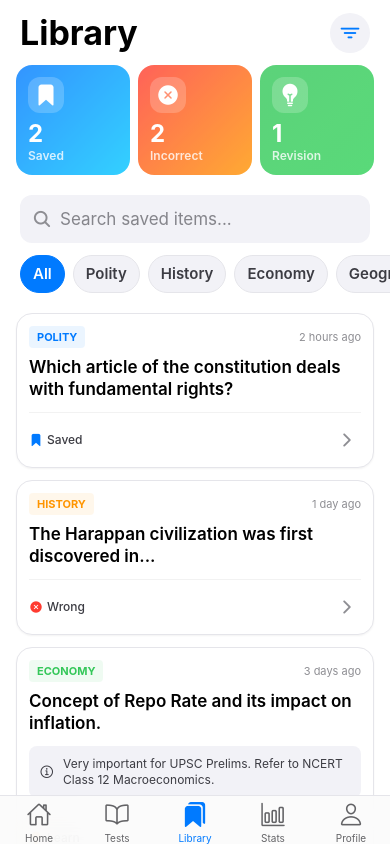
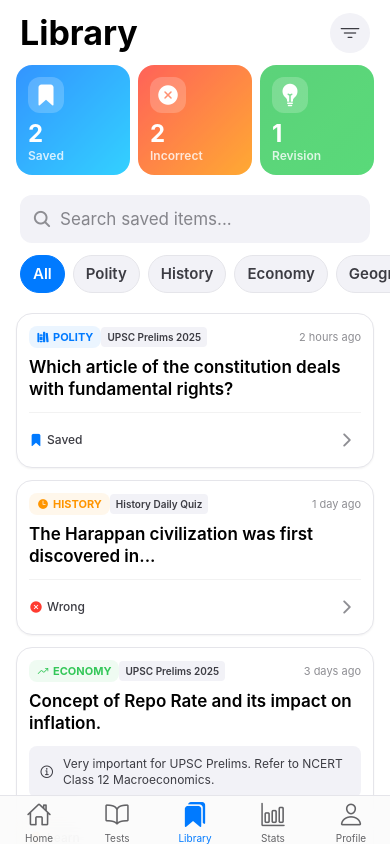
Before and after one commit to rahulnehra452/test-series-pro, a React Native app: screen /Library in a window 390 px wide. Built offline with nearby package versions, Linux system fonts and the light colour scheme.

Commit message:
Auto save

```diff
--- a/src/screens/LibraryScreen.tsx
+++ b/src/screens/LibraryScreen.tsx
@@ -8,6 +8,8 @@ import {
   Dimensions,
   FlatList,
   Platform,
+  Modal,
+  TouchableWithoutFeedback,
 } from 'react-native';
 import { useSafeAreaInsets } from 'react-native-safe-area-context';
 import { useTheme } from '../contexts/ThemeContext';
@@ -17,6 +19,7 @@ import { Input } from '../components/common/Input';
 import { Ionicons } from '@expo/vector-icons';
 import { LinearGradient } from 'expo-linear-gradient';
 import Animated, { FadeInDown, Layout } from 'react-native-reanimated';
+import { getSubjectDetails } from '../utils/subjectIcons';
 
 // Types
 interface KnowledgeItem {
@@ -27,10 +30,12 @@ interface KnowledgeItem {
   type: 'saved' | 'wrong' | 'learn';
   date: string;
   note?: string;
+  exam?: string;
 }
 
 // Mock Data
 const SUBJECTS = ['All', 'Polity', 'History', 'Economy', 'Geography', 'Quant', 'Current Affairs'];
+const EXAMS = ['All Exams', 'UPSC Prelims 2025', 'CSAT 2025', 'History Daily Quiz', 'Mains 2024'];
 
 const MOCK_DATA: KnowledgeItem[] = [
   {
@@ -40,6 +45,7 @@ const MOCK_DATA: KnowledgeItem[] = [
     difficulty: 'Medium',
     type: 'saved',
     date: '2 hours ago',
+    exam: 'UPSC Prelims 2025',
   },
   {
     id: '2',
@@ -48,6 +54,7 @@ const MOCK_DATA: KnowledgeItem[] = [
     difficulty: 'Easy',
     type: 'wrong',
     date: '1 day ago',
+    exam: 'History Daily Quiz',
   },
   {
     id: '3',
@@ -57,6 +64,7 @@ const MOCK_DATA: KnowledgeItem[] = [
     type: 'learn',
     date: '3 days ago',
     note: 'Very important for UPSC Prelims. Refer to NCERT Class 12 Macroeconomics.',
+    exam: 'UPSC Prelims 2025',
   },
   {
     id: '4',
@@ -65,6 +73,7 @@ const MOCK_DATA: KnowledgeItem[] = [
     difficulty: 'Easy',
     type: 'saved',
     date: '4 days ago',
+    exam: 'Mains 2024',
   },
   {
     id: '5',
@@ -73,6 +82,7 @@ const MOCK_DATA: KnowledgeItem[] = [
     difficulty: 'Hard',
     type: 'wrong',
     date: '1 week ago',
+    exam: 'CSAT 2025',
   },
 ];
 
@@ -114,18 +124,22 @@ export default function LibraryScreen() {
   const { colors, isDark } = useTheme();
   const insets = useSafeAreaInsets();
   const [selectedSubject, setSelectedSubject] = useState('All');
+  const [selectedExam, setSelectedExam] = useState('All Exams');
+  const [modalVisible, setModalVisible] = useState(false);
   const [selectedType, setSelectedType] = useState<string | null>(null);
   const [searchQuery, setSearchQuery] = useState('');
 
   const filteredItems = useMemo(() => {
     return MOCK_DATA.filter(item => {
       const matchesSubject = selectedSubject === 'All' || item.subject === selectedSubject;
+      const matchesExam = selectedExam === 'All Exams' || item.exam === selectedExam;
       const matchesType = !selectedType || item.type === selectedType;
       const matchesSearch = item.question.toLowerCase().includes(searchQuery.toLowerCase()) ||
-        item.subject.toLowerCase().includes(searchQuery.toLowerCase());
-      return matchesSubject && matchesType && matchesSearch;
+        item.subject.toLowerCase().includes(searchQuery.toLowerCase()) ||
+        (item.exam && item.exam.toLowerCase().includes(searchQuery.toLowerCase()));
+      return matchesSubject && matchesType && matchesSearch && matchesExam;
     });
-  }, [selectedSubject, selectedType, searchQuery]);
+  }, [selectedSubject, selectedType, searchQuery, selectedExam]);
 
   const stats = useMemo(() => ({
     saved: MOCK_DATA.filter(i => i.type === 'saved').length,
@@ -133,18 +147,12 @@ export default function LibraryScreen() {
     learn: MOCK_DATA.filter(i => i.type === 'learn').length,
   }), []);
 
-  const getSubjectColor = (subject: string) => {
-    switch (subject) {
-      case 'Polity': return '#007AFF';
-      case 'History': return '#FF9500';
-      case 'Economy': return '#34C759';
-      case 'Geography': return '#AF52DE';
-      case 'Quant': return '#FF3B30';
-      default: return colors.primary;
-    }
-  };
+  // Helper function removed in favor of getSubjectDetails utility
 
-  const renderItem = ({ item, index }: { item: KnowledgeItem, index: number }) => (
+  const renderItem = ({ item, index }: { item: KnowledgeItem, index: number }) => {
+    const subjectDetails = getSubjectDetails(item.subject);
+
+    return (
       <Animated.View
         key={item.id}
         entering={FadeInDown.delay(index * 100)}
@@ -159,9 +167,15 @@ export default function LibraryScreen() {
         >
           <Card style={[styles.itemCard, { borderColor: colors.border }]}>
             <View style={styles.itemHeader}>
-            <View style={[styles.subjectTag, { backgroundColor: getSubjectColor(item.subject) + '15' }]}>
-              <Text style={[styles.subjectTagText, { color: getSubjectColor(item.subject) }]}>{item.subject}</Text>
+              <View style={[styles.subjectTag, { backgroundColor: subjectDetails.color + '15' }]}>
+                <Ionicons name={subjectDetails.icon} size={12} color={subjectDetails.color} style={{ marginRight: 4 }} />
+                <Text style={[styles.subjectTagText, { color: subjectDetails.color }]}>{item.subject}</Text>
               </View>
+              {item.exam && (
+                <View style={[styles.examTag, { backgroundColor: colors.secondaryBackground }]}>
+                  <Text style={[styles.examTagText, { color: colors.textSecondary }]}>{item.exam}</Text>
+                </View>
+              )}
               <Text style={[styles.itemDate, { color: colors.textTertiary }]}>{item.date}</Text>
             </View>
 
@@ -197,13 +211,66 @@ export default function LibraryScreen() {
         </TouchableOpacity>
       </Animated.View>
     );
+  };
+
+  const renderEmptyState = () => {
+    let iconName = 'library-outline';
+    let message = 'Your library is empty';
+    let subtext = 'Start taking tests to build your knowledge base';
+
+    if (searchQuery) {
+      iconName = 'search-outline';
+      message = `No results for "${searchQuery}"`;
+      subtext = 'Try a different search term';
+    } else if (selectedExam !== 'All Exams') {
+      iconName = 'filter-outline';
+      message = `No items in ${selectedExam}`;
+      subtext = 'Try selecting a different exam filter';
+    } else if (selectedSubject !== 'All') {
+      iconName = 'albums-outline';
+      message = `No items in ${selectedSubject}`;
+      subtext = 'Try a different subject';
+    } else if (selectedType === 'saved') {
+      iconName = 'bookmark-outline';
+      message = 'No Saved Questions';
+      subtext = 'Bookmark questions during tests to review them here';
+    } else if (selectedType === 'wrong') {
+      iconName = 'close-circle-outline';
+      message = 'No Incorrect Answers';
+      subtext = 'Great job! You haven\'t missed any questions yet';
+    } else if (selectedType === 'learn') {
+      iconName = 'bulb-outline';
+      message = 'Nothing to Revise';
+      subtext = 'Mark questions for revision to see them here';
+    }
+
+    return (
+      <View style={styles.emptyState}>
+        <View style={[styles.emptyIconBg, { backgroundColor: colors.secondaryBackground }]}>
+          <Ionicons name={iconName as any} size={32} color={colors.primary} />
+        </View>
+        <Text style={[styles.emptyText, { color: colors.text }]}>{message}</Text>
+        <Text style={[styles.emptySubtext, { color: colors.textTertiary }]}>{subtext}</Text>
+      </View>
+    );
+  };
 
   return (
     <View style={[styles.container, { backgroundColor: colors.background }]}>
       <View style={[styles.header, { paddingTop: insets.top + spacing.md }]}>
         <Text style={[styles.title, { color: colors.text }]}>Library</Text>
-        <TouchableOpacity style={[styles.iconButton, { backgroundColor: colors.secondaryBackground }]}>
-          <Ionicons name="filter" size={20} color={colors.primary} />
+        <TouchableOpacity
+          style={[
+            styles.iconButton,
+            { backgroundColor: selectedExam !== 'All Exams' ? colors.primary + '20' : colors.secondaryBackground }
+          ]}
+          onPress={() => setModalVisible(true)}
+        >
+          <Ionicons
+            name={selectedExam !== 'All Exams' ? "filter" : "filter-outline"}
+            size={20}
+            color={selectedExam !== 'All Exams' ? colors.primary : colors.textSecondary}
+          />
         </TouchableOpacity>
       </View>
 
@@ -250,8 +317,8 @@ export default function LibraryScreen() {
           />
         </View>
 
-        {/* Categories */}
         <View style={styles.categoryWrap}>
+          {/* Subject Chips Only - Exam Chips Moved to Modal */}
           <ScrollView horizontal showsHorizontalScrollIndicator={false} contentContainerStyle={styles.subjectList}>
             {SUBJECTS.map(subject => (
               <TouchableOpacity
@@ -281,16 +348,70 @@ export default function LibraryScreen() {
           {filteredItems.length > 0 ? (
             filteredItems.map((item, index) => renderItem({ item, index }))
           ) : (
-            <View style={styles.emptyState}>
-              <Ionicons name="search-outline" size={64} color={colors.border} />
-              <Text style={[styles.emptyText, { color: colors.textTertiary }]}>No items found matching your search</Text>
-            </View>
+            renderEmptyState()
           )}
         </View>
 
         {/* Bottom Spacing */}
         <View style={{ height: 100 }} />
       </ScrollView>
+
+      {/* Filter Modal */}
+      <Modal
+        animationType="fade"
+        transparent={true}
+        visible={modalVisible}
+        onRequestClose={() => setModalVisible(false)}
+      >
+        <TouchableOpacity
+          style={styles.modalOverlay}
+          activeOpacity={1}
+          onPress={() => setModalVisible(false)}
+        >
+          <TouchableWithoutFeedback>
+            <View style={[styles.modalContent, { backgroundColor: isDark ? '#1C1C1E' : '#FFF', paddingBottom: insets.bottom + 20 }]}>
+              <View style={styles.modalHeader}>
+                <Text style={[styles.modalTitle, { color: colors.text }]}>Filter by Exam</Text>
+                <TouchableOpacity
+                  onPress={() => setModalVisible(false)}
+                  style={[styles.closeButton, { backgroundColor: colors.secondaryBackground }]}
+                >
+                  <Ionicons name="close" size={20} color={colors.text} />
+                </TouchableOpacity>
+              </View>
+
+              <ScrollView contentContainerStyle={styles.modalScroll}>
+                {EXAMS.map((exam) => (
+                  <TouchableOpacity
+                    key={exam}
+                    style={[
+                      styles.modalOption,
+                      { backgroundColor: exam === selectedExam ? colors.primary + '15' : 'transparent' }
+                    ]}
+                    onPress={() => {
+                      setSelectedExam(exam);
+                      setModalVisible(false);
+                    }}
+                  >
+                    <Text style={[
+                      styles.modalOptionText,
+                      {
+                        color: exam === selectedExam ? colors.primary : colors.text,
+                        fontWeight: exam === selectedExam ? '700' : '500'
+                      }
+                    ]}>
+                      {exam}
+                    </Text>
+                    {exam === selectedExam && (
+                      <Ionicons name="checkmark-circle" size={20} color={colors.primary} />
+                    )}
+                  </TouchableOpacity>
+                ))}
+              </ScrollView>
+            </View>
+          </TouchableWithoutFeedback>
+        </TouchableOpacity>
+      </Modal>
     </View>
   );
 }
@@ -305,6 +426,27 @@ const styles = StyleSheet.create({
     alignItems: 'center',
     paddingHorizontal: spacing.lg,
     paddingBottom: spacing.md,
+  },
+  subjectTag: {
+    flexDirection: 'row',
+    alignItems: 'center',
+    paddingHorizontal: 8,
+    paddingVertical: 4,
+    borderRadius: borderRadius.sm,
+  },
+  emptyIconBg: {
+    width: 64,
+    height: 64,
+    borderRadius: 32,
+    alignItems: 'center',
+    justifyContent: 'center',
+    marginBottom: spacing.sm,
+  },
+  emptySubtext: {
+    ...typography.caption1,
+    marginTop: 4,
+    textAlign: 'center',
+    maxWidth: 250,
   },
   title: {
     ...typography.largeTitle,
@@ -387,6 +529,16 @@ const styles = StyleSheet.create({
     ...typography.subhead,
     fontWeight: '600',
   },
+  examChip: {
+    paddingHorizontal: 12,
+    paddingVertical: 6,
+    borderRadius: 8,
+    marginRight: 8,
+  },
+  examChipText: {
+    fontSize: 12,
+    fontWeight: '600',
+  },
   listSection: {
     paddingHorizontal: spacing.base,
     gap: spacing.md,
@@ -401,18 +553,24 @@ const styles = StyleSheet.create({
     alignItems: 'center',
     marginBottom: 8,
   },
-  subjectTag: {
-    paddingHorizontal: 8,
-    paddingVertical: 4,
-    borderRadius: borderRadius.xs,
-  },
+
   subjectTagText: {
     fontSize: 11,
     fontWeight: '700',
     textTransform: 'uppercase',
   },
+  examTag: {
+    paddingHorizontal: 6,
+    paddingVertical: 4,
+    borderRadius: borderRadius.xs,
+  },
+  examTagText: {
+    fontSize: 10,
+    fontWeight: '600',
+  },
   itemDate: {
     ...typography.caption2,
+    marginLeft: 'auto',
   },
   itemQuestion: {
     ...typography.body,
@@ -431,6 +589,60 @@ const styles = StyleSheet.create({
   noteText: {
     ...typography.caption1,
     flex: 1,
+  },
+  // Modal Styles
+  modalOverlay: {
+    flex: 1,
+    backgroundColor: 'rgba(0,0,0,0.6)',
+    justifyContent: 'flex-end',
+  },
+  modalContent: {
+    borderTopLeftRadius: 24,
+    borderTopRightRadius: 24,
+    maxHeight: '70%',
+    shadowColor: "#000",
+    shadowOffset: {
+      width: 0,
+      height: -4,
+    },
+    shadowOpacity: 0.25,
+    shadowRadius: 8,
+    elevation: 5,
+  },
+  modalHeader: {
+    flexDirection: 'row',
+    justifyContent: 'space-between',
+    alignItems: 'center',
+    paddingHorizontal: spacing.lg,
+    paddingVertical: spacing.md,
+    borderBottomWidth: 1,
+    borderBottomColor: 'rgba(0,0,0,0.05)',
+  },
+  modalTitle: {
+    fontSize: 18,
+    fontWeight: '700',
+  },
+  closeButton: {
+    width: 32,
+    height: 32,
+    borderRadius: 16,
+    alignItems: 'center',
+    justifyContent: 'center',
+  },
+  modalScroll: {
+    padding: spacing.md,
+  },
+  modalOption: {
+    flexDirection: 'row',
+    justifyContent: 'space-between',
+    alignItems: 'center',
+    paddingVertical: 16,
+    paddingHorizontal: spacing.md,
+    borderRadius: borderRadius.md,
+    marginBottom: 4,
+  },
+  modalOptionText: {
+    fontSize: 16,
   },
   itemFooter: {
     flexDirection: 'row',
@@ -456,6 +668,7 @@ const styles = StyleSheet.create({
     alignItems: 'center',
     justifyContent: 'center',
     paddingTop: spacing.xl,
+    paddingHorizontal: spacing.xl,
   },
   emptyText: {
     ...typography.subhead,
--- /dev/null
+++ b/src/utils/subjectIcons.tsx
@@ -0,0 +1,67 @@
+import { Ionicons } from '@expo/vector-icons';
+import { colors } from '../constants/theme';
+
+export type Subject = 'Polity' | 'History' | 'Economy' | 'Geography' | 'Quant' | 'Current Affairs' | 'Science' | 'Environment' | 'Art & Culture' | 'General';
+
+interface SubjectDetail {
+  color: string;
+  icon: keyof typeof Ionicons.glyphMap;
+  gradient: [string, string];
+}
+
+const SUBJECT_DETAILS: Record<string, SubjectDetail> = {
+  'Polity': {
+    color: '#007AFF',
+    icon: 'library',
+    gradient: ['#007AFF', '#00C6FF']
+  },
+  'History': {
+    color: '#FF9500',
+    icon: 'time',
+    gradient: ['#FF9500', '#FFD60A']
+  },
+  'Economy': {
+    color: '#34C759',
+    icon: 'trending-up',
+    gradient: ['#34C759', '#30D158']
+  },
+  'Geography': {
+    color: '#AF52DE',
+    icon: 'globe',
+    gradient: ['#AF52DE', '#BF5AF2']
+  },
+  'Quant': {
+    color: '#FF3B30',
+    icon: 'calculator',
+    gradient: ['#FF3B30', '#FF453A']
+  },
+  'Current Affairs': {
+    color: '#5856D6',
+    icon: 'newspaper',
+    gradient: ['#5856D6', '#5E5CE6']
+  },
+  'Science': {
+    color: '#00C7BE',
+    icon: 'flask',
+    gradient: ['#00C7BE', '#64D2FF']
+  },
+  'Environment': {
+    color: '#30B0C7',
+    icon: 'leaf',
+    gradient: ['#30B0C7', '#5AC8FA']
+  },
+  'Art & Culture': {
+    color: '#FF2D55',
+    icon: 'color-palette',
+    gradient: ['#FF2D55', '#FF375F']
+  },
+  'General': {
+    color: colors.primary,
+    icon: 'book',
+    gradient: [colors.primary, '#6366F1']
+  }
+};
+
+export const getSubjectDetails = (subject: string): SubjectDetail => {
+  return SUBJECT_DETAILS[subject] || SUBJECT_DETAILS['General'];
+};
```
Lines whose indentation alone changed are shown as unchanged.
